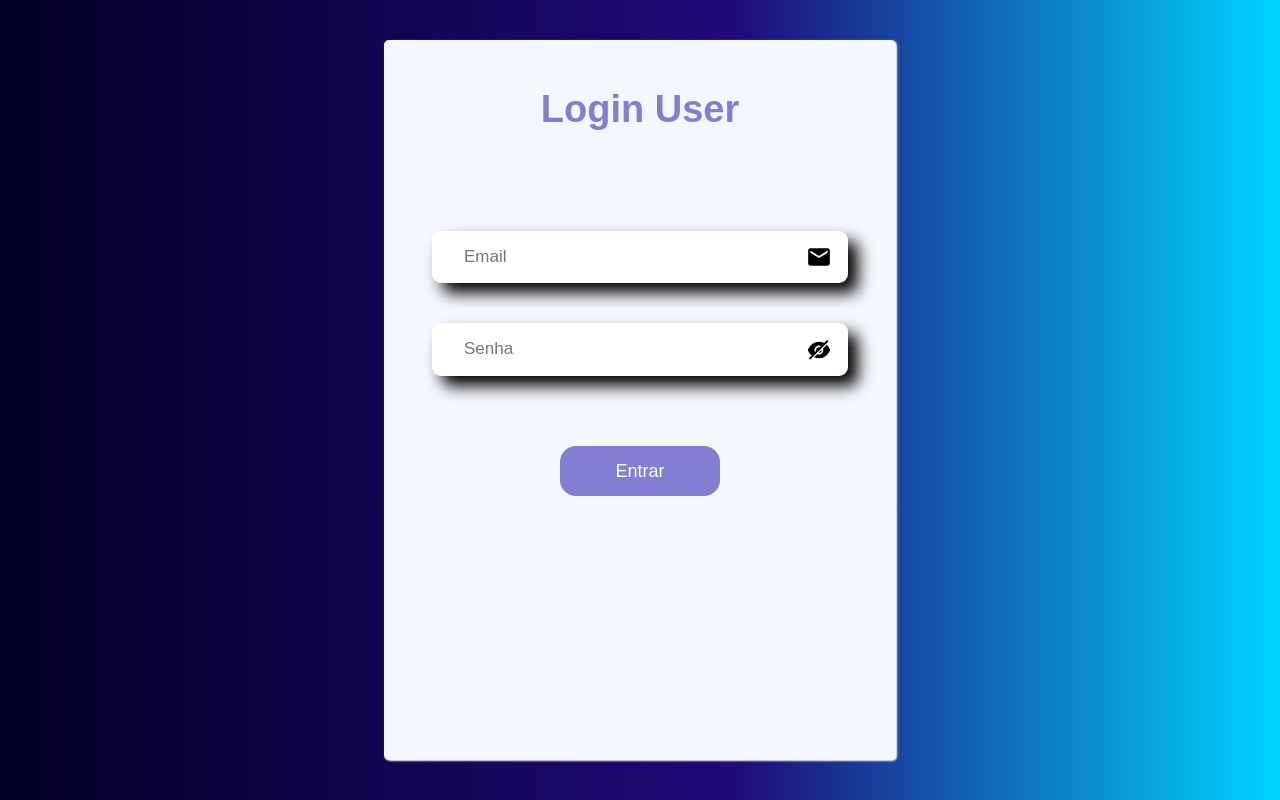
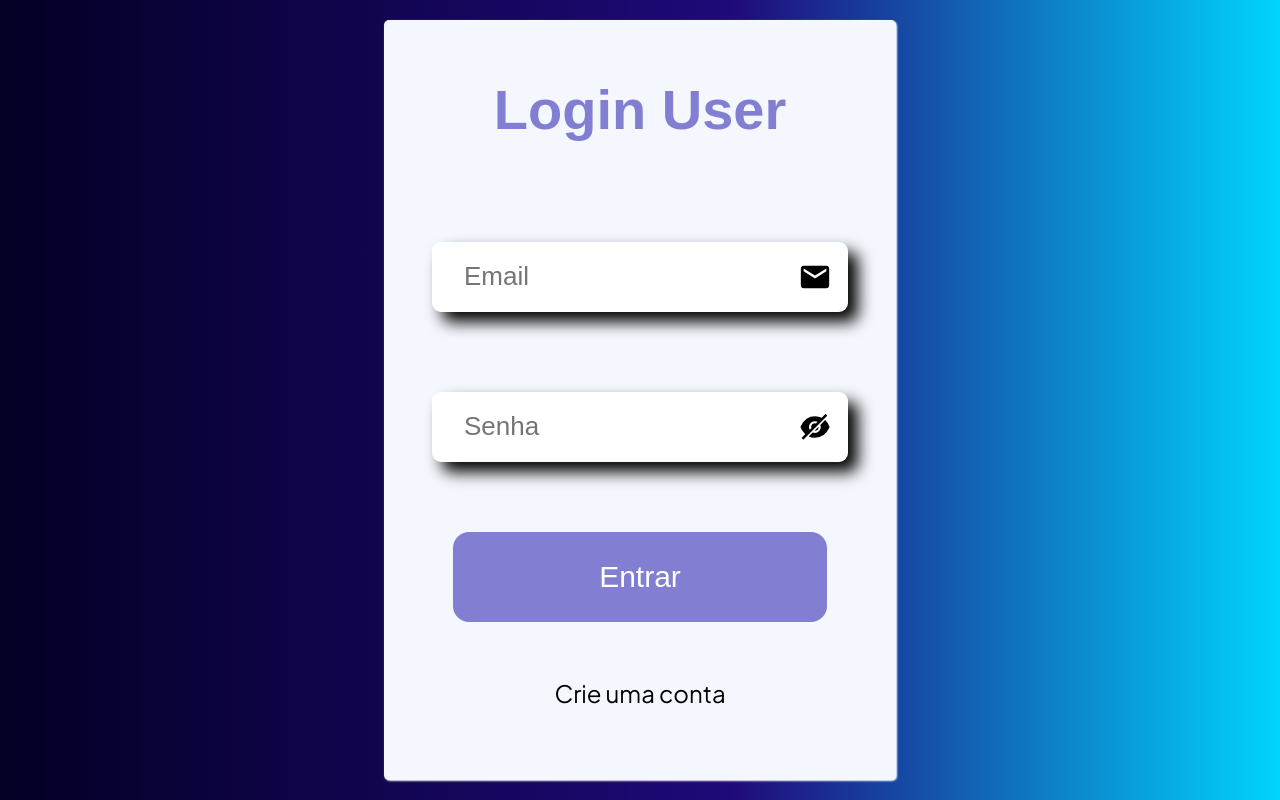
Before and after one commit to JoaoEduardo10/next-todo-list, a Next.js app: page /login in a window 1280 px wide. Built offline with nearby package versions, Linux system fonts and the light colour scheme.

Commit message:
feat: adding link to create a user

```diff
--- a/src/components/form-login/index.tsx
+++ b/src/components/form-login/index.tsx
@@ -1,4 +1,5 @@
 import { signIn } from 'next-auth/react';
+import Link from 'next/link';
 import { useRouter } from 'next/router';
 import { useEffect, useLayoutEffect, useState } from 'react';
 import { Button } from '../button';
@@ -90,6 +91,8 @@ export const FormLogin = () => {
       />
 
       <Button disabled={loading}>Entrar</Button>
+
+      <Link href={'/cadastro'}>Crie uma conta</Link>
     </S.Form>
   );
 };
--- a/src/components/form-login/styles.ts
+++ b/src/components/form-login/styles.ts
@@ -1,10 +1,13 @@
 import styled, { css } from 'styled-components';
+
+import { Label } from '../inpult/styles';
+import { Button } from '../button/styles';
 
 export const Form = styled.form`
   ${({ theme }) => css`
     background-color: ${theme.colors.secondaryColor};
     width: 40%;
-    height: 90%;
+    height: 95%;
     padding: ${theme.padding.large};
     display: flex;
     flex-direction: column;
@@ -12,6 +15,91 @@ export const Form = styled.form`
     border-radius: 0.5rem;
     box-shadow: 0.1rem 0.1rem 0.2rem ${theme.colors.primaryColor};
     align-items: center;
+
+    ${theme.media_screen_size.phone} {
+      width: 90%;
+      padding: ${theme.padding.small};
+      justify-content: center;
+
+      ${Label} {
+        width: 100%;
+      }
+    }
+
+    ${theme.media_screen_size.tablet} {
+      justify-content: center;
+      width: 80%;
+      padding: 0 ${theme.padding.large};
+
+      ${Label}:nth-child(2) {
+        margin-bottom: 7rem;
+      }
+
+      ${Label} {
+        height: 10rem;
+
+        & input {
+          font-size: 3.6rem;
+        }
+
+        & svg {
+          font-size: 4.4rem;
+        }
+      }
+
+      ${Button} {
+        width: 50%;
+        height: 10rem;
+        font-size: 4rem;
+      }
+
+      a {
+        font-size: 3rem;
+      }
+    }
+
+    ${theme.media_screen_size.lapTop} {
+      justify-content: center;
+
+      ${Label}:nth-child(2) {
+        margin-bottom: 4rem;
+      }
+
+      ${Label} {
+        height: 7rem;
+        width: 100%;
+
+        & input {
+          font-size: 2.6rem;
+        }
+
+        & svg {
+          font-size: 3.4rem;
+        }
+      }
+
+      ${Button} {
+        width: 90%;
+        height: 9rem;
+        font-size: 3rem;
+      }
+
+      a {
+        font-size: 2.4rem;
+      }
+    }
+
+    & a {
+      color: ${theme.colors.blackColor};
+      text-decoration: none;
+      padding: ${theme.padding.small};
+      transition: all 300ms ease-in-out;
+
+      &:hover {
+        color: ${theme.colors.purpleColor};
+        text-decoration: underline;
+      }
+    }
   `}
 `;
 
@@ -21,5 +109,13 @@ export const Heading = styled.h1`
     color: ${theme.colors.purpleColor};
     font-family: Arial, Helvetica, sans-serif;
     font-size: 3.8rem;
+
+    ${theme.media_screen_size.tablet} {
+      font-size: 8rem;
+    }
+
+    ${theme.media_screen_size.lapTop} {
+      font-size: 5.6rem;
+    }
   `}
 `;
--- a/src/styles/theme.ts
+++ b/src/styles/theme.ts
@@ -20,6 +20,17 @@ const theme = {
       primary: "'Plus Jakarta Sans'",
     },
   },
+  media: {
+    lteMedium: '(max-width: 768px)',
+    phone: '(max-width: 780px)',
+    tablet: '(max-width: 950px)',
+    lapTop: '(max-width: 1500px)',
+  },
+  media_screen_size: {
+    phone: '@media (max-width: 780px)',
+    tablet: '@media (max-width: 950px) and (min-width: 781px)',
+    lapTop: '@media (max-width: 1500px) and (min-width: 951px)',
+  },
   padding: {
     small: '1.6rem',
     extra_small: '3.2rem',
```
Also changed, not shown: 1 other file (tests, documents, lock files or other folders).
